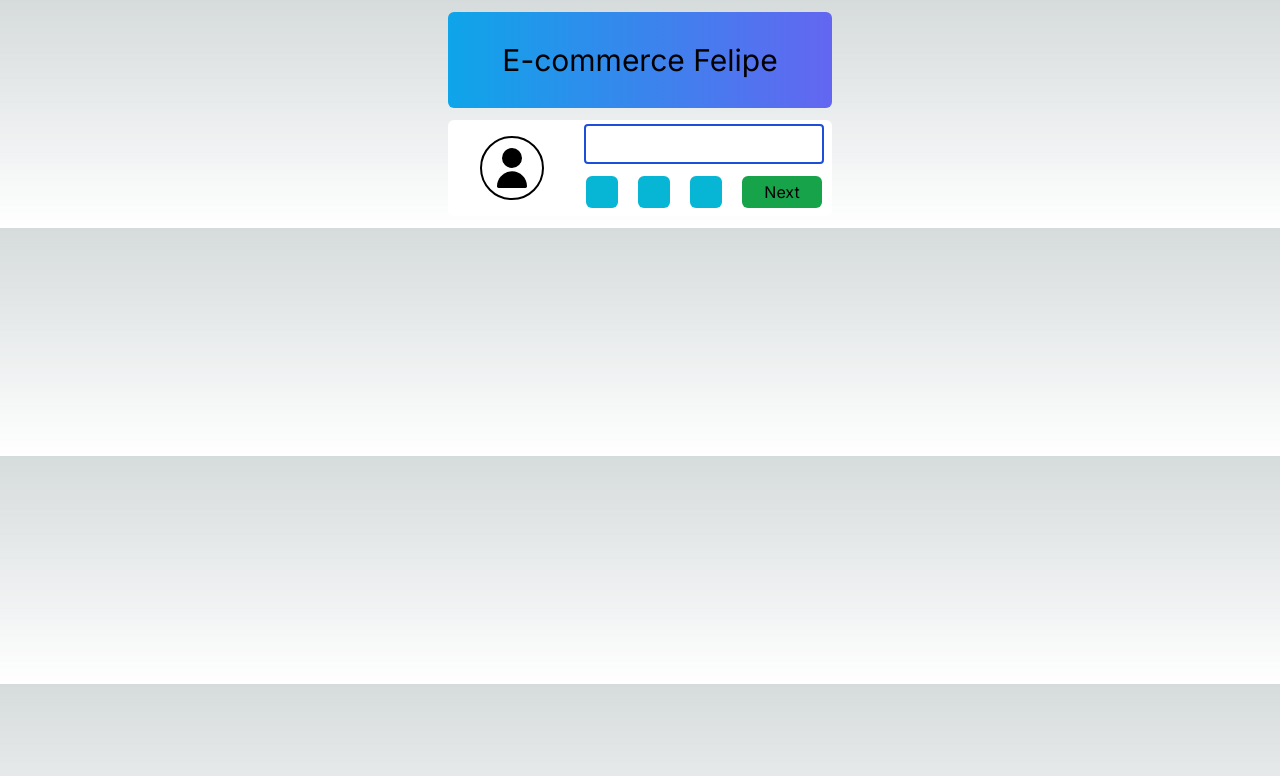
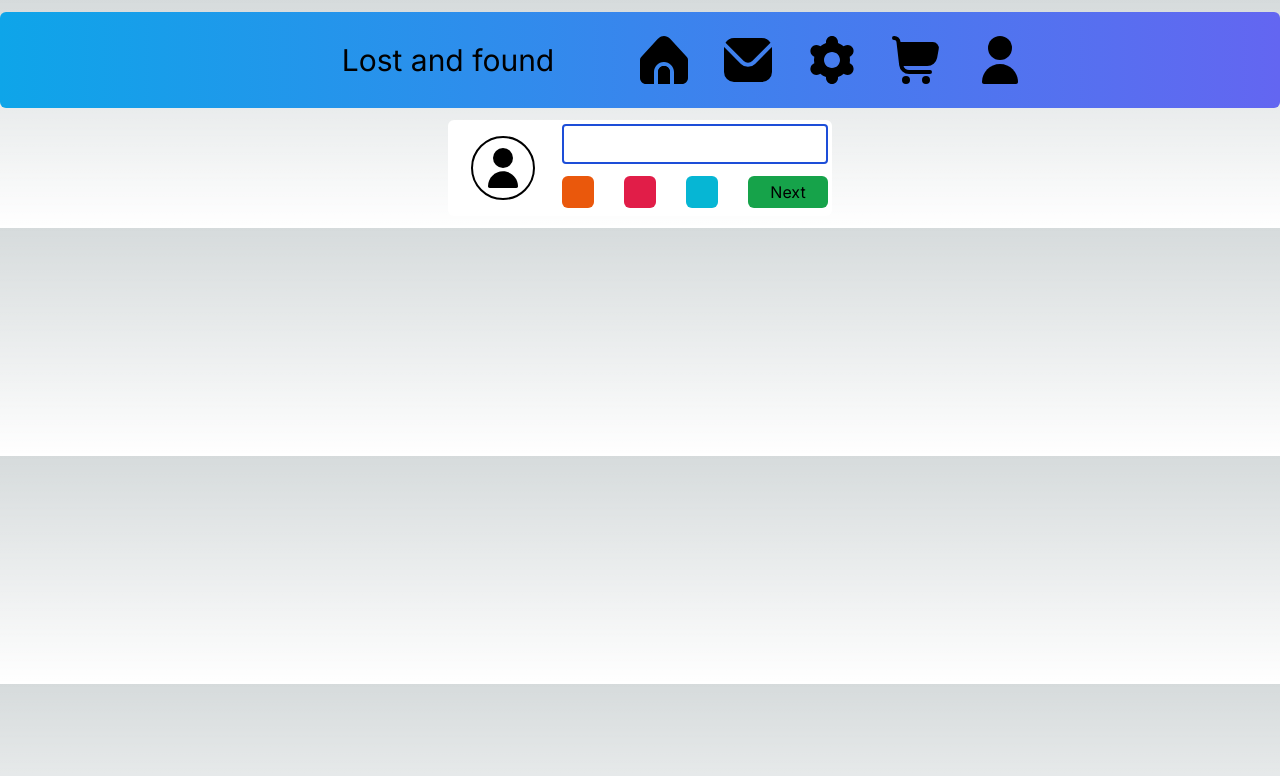
Before and after one commit to felipeFransa/lost-and-found, a Next.js app: page / in a window 1280 px wide. Shown: the top 776 px of the page. Built offline with nearby package versions, Linux system fonts and the light colour scheme.

Commit message:
new mobile structure new-post

```diff
--- a/src/app/components/Header.tsx
+++ b/src/app/components/Header.tsx
@@ -9,11 +9,11 @@ export const Header = () => {
     return (
 
         <div className='w-full flex justify-center items-center my-3'>
-        <div className="w-96 h-24 flex justify-center items-center rounded-md bg-gradient-to-r from-sky-500 to-indigo-500">
+        <div className="w-96 h-24 sm:w-full flex justify-center items-center rounded-md bg-gradient-to-r from-sky-500 to-indigo-500">
             <div className="w-96 h-12 flex justify-center items-center">
-                <div className='text-3xl'>E-commerce Felipe</div>
+                <div className='text-3xl'>Lost and found</div>
             </div>
-            <div className="w-96 hidden justify-between">
+            <div className="w-96 hidden sm:flex justify-between">
                 <div className="w-12 h-12 flex justify-center items-center rounded-md">
                     <Image src={Home} alt='Home' width={100} height={100} />
                 </div>
--- a/src/app/components/newPost.tsx
+++ b/src/app/components/newPost.tsx
@@ -10,13 +10,13 @@ export const NewPost = () => {
                      <Image src={Avatar} alt="avatar" width={40} height={40}/>
                     </div>
                 </div>
-                <div className="w-8/12 h-24 flex-col justify-center">
-                    <div className="w-full h-12 flex justify-center items-center">
-                        <div className="w-60 h-10 rounded border-2 border-blue-700"></div>
+                <div className="w-80 h-24 flex-col justify-center my-1">
+                    <div className="w-auto h-12 flex justify-center items-center mx-1">
+                        <div className="w-full h-10 rounded border-2 border-blue-700"></div>
                     </div>
-                    <div className="w-full h-12 flex justify-around items-center rounded-md">
-                        <div className="w-8 h-8 bg-cyan-500 rounded-md"></div>
-                        <div className="w-8 h-8 bg-cyan-500 rounded-md"></div>
+                    <div className="w-auto h-12 flex justify-between items-center rounded-md mx-1">
+                        <div className="w-8 h-8 bg-orange-600 rounded-md"></div>
+                        <div className="w-8 h-8 bg-rose-600 rounded-md"></div>
                         <div className="w-8 h-8 bg-cyan-500 rounded-md"></div>
                         <div className="w-20 h-8 flex justify-center items-center bg-green-600 rounded-md">Next</div>
                     </div>
--- a/src/app/components/post.tsx
+++ b/src/app/components/post.tsx
@@ -1,7 +1,7 @@
 export const Post = () => {
     return (
         <div className="w-full flex justify-center items-center">
-            <div className="w-96 h-96 flex">
+            <div className="w-96 h-96 sm:w-full flex">
             <div className="w-96 h-96 flex flex-col justify-between items-center rounded-md">
 
 
```
